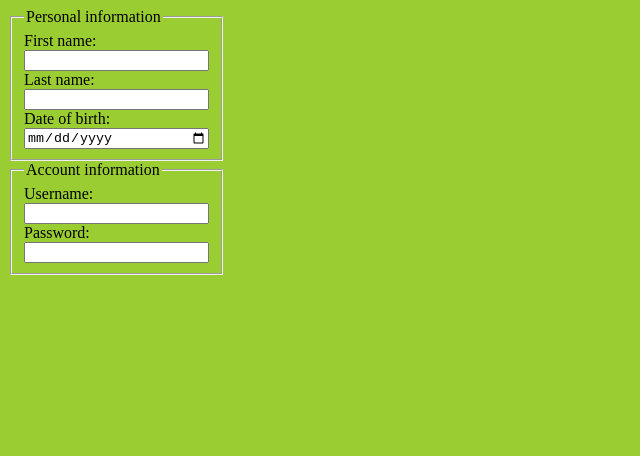
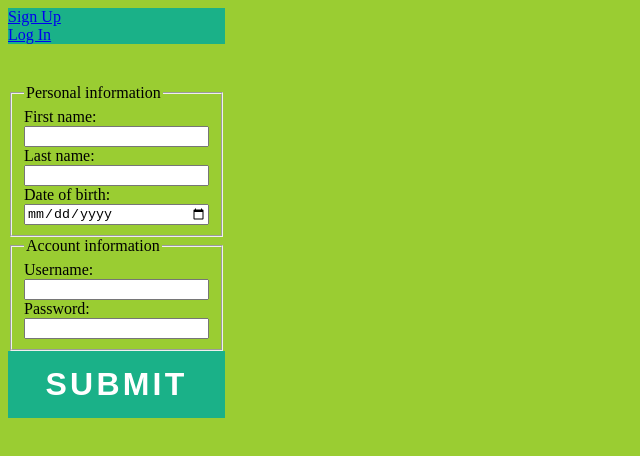
Before and after one commit to TeodorPloae/dave, a plain HTML site: page home.html in a window 1280 px wide. Shown: the whole page, without its empty margins (0-640 px from the left). Drawn offline with Linux system fonts and the light colour scheme.

Commit message:
first day

```diff
--- a/home.html
+++ b/home.html
@@ -10,14 +10,18 @@
 </head>
 <body>
     <form id = "main_form">
+        <ul class="tab-group">
+            <li class="tab active"><a href="#signup">Sign Up</a></li>
+            <li class="tab"><a href="#login">Log In</a></li>
+        </ul>
         <fieldset id = "personal_info">
             <legend>Personal information</legend>
 
             <label for="first_name">First name:</label>
-            <input type="text" name="first_name" id="first_name" required=ture pattern="[a-zA-Z]+">
+            <input type="text" name="first_name" id="first_name" required = ture pattern = "[a-zA-Z]+">
 
             <label for="last_name">Last name:</label>
-            <input type="text" name="last_name" id="last_name" required=ture>
+            <input type="text" name="last_name" id="last_name" required = ture>
 
             <label for="DOB">Date of birth:</label>
             <input type="date" name="birthdate" id="DOB">
@@ -31,6 +35,7 @@
             <label for="password">Password:</label>
             <input type="password" name="password" id="password" required=ture>
         </fieldset>
+        <button type="submit" class="button"/>Submit</button>
     </form>
 </body>
 </html>
--- a/style.css
+++ b/style.css
@@ -12,3 +12,28 @@ body {
 #main_form fieldset {
     display: inline-grid;
 }
+
+.tab-group {
+    list-style:none;
+    padding:0;
+    margin:0 0 40px 0;
+}
+
+.button {
+    border:0;
+    outline:none;
+    border-radius:0;
+    padding:15px 0;
+    font-size:2rem;
+    font-weight: 600;
+    text-transform:uppercase;
+    letter-spacing:.1em;
+    background:#1ab188;
+    color: white;
+    transition:all.5s ease;
+    -webkit-appearance: none;
+}
+
+.tab {
+    background-color: #1ab188;
+}
```
